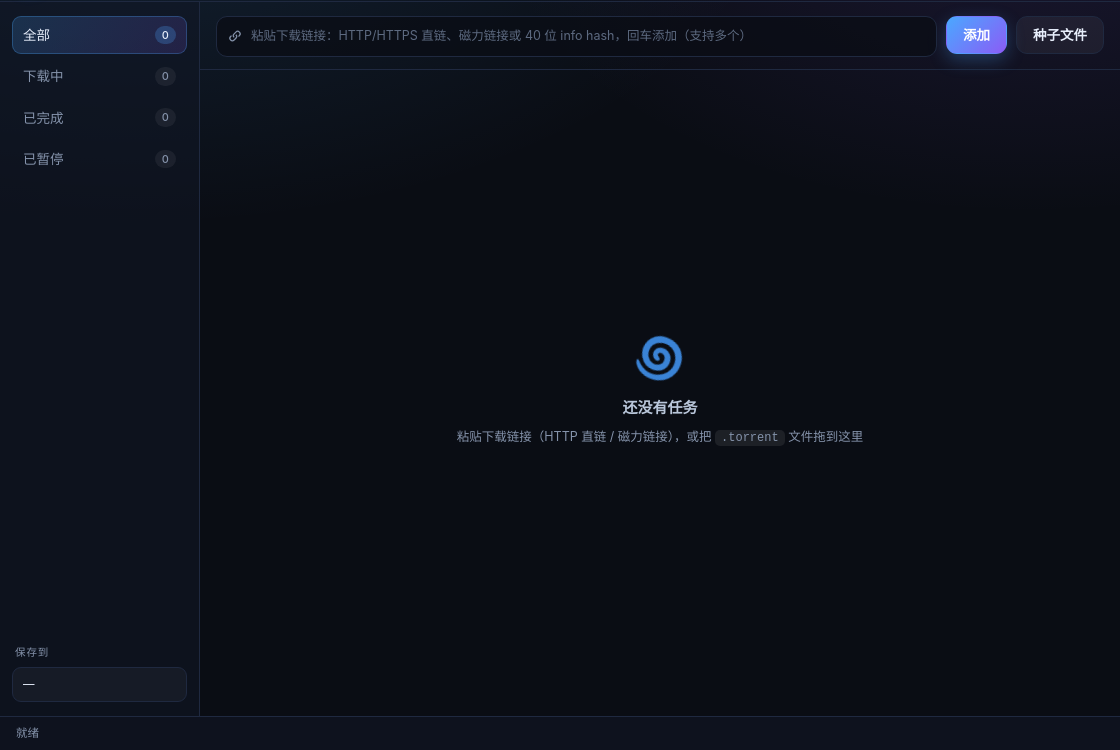
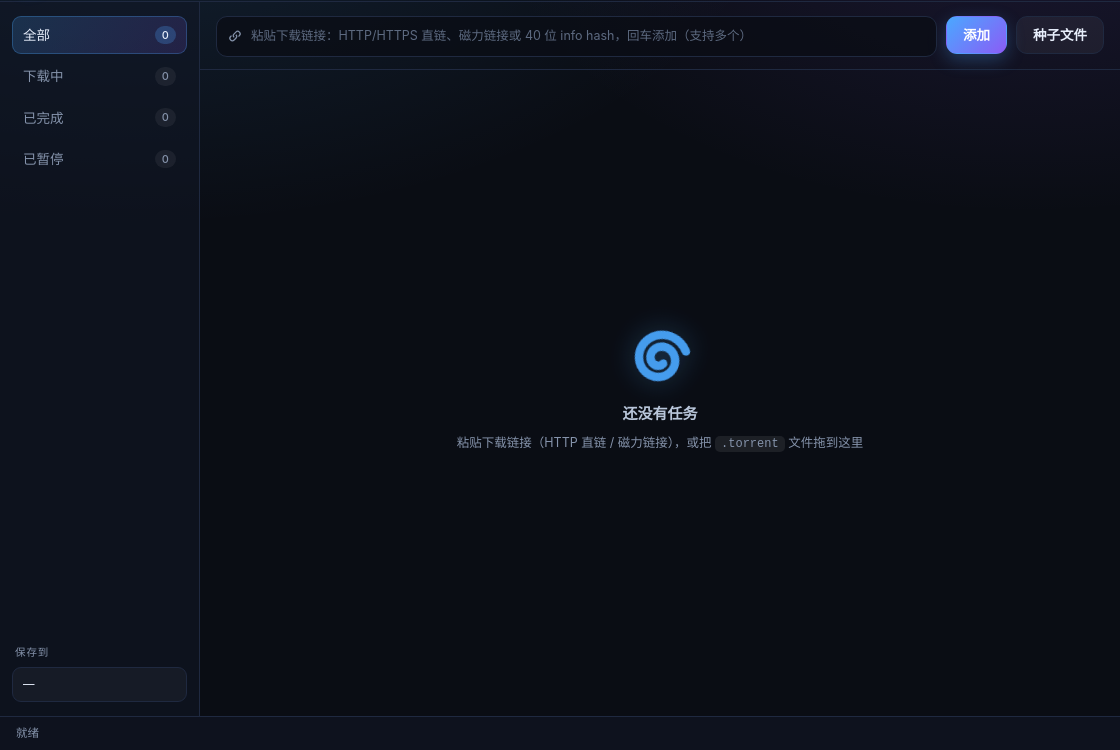
Before and after one commit to cnwutianhao/omni-down, an Electron app: page src/renderer/index.html in a window 1120 px wide. Shown: the part 50-800 px from the top of the page. Drawn offline with Linux system fonts and the light colour scheme; no server answers.

Commit message:
fix: 空状态图标改用内联 SVG，修复 Windows 字形不一致
空状态原本用 emoji 字符 🌀，字形由系统 emoji 字体决定：macOS/Linux
（Apple/Noto Color Emoji）渲染为蓝色单臂螺旋，Windows（Segoe UI
Emoji）则画成球状图案，同一处 UI 在不同平台外观不一致。

- index.html：把 🌀 字符替换为内联 SVG，64×64 单臂阿基米德螺线
  （1.8 圈），路径经 Douglas-Peucker 简化至 64 个点
- styles.css：.empty-art 由 font-size/filter 改为 SVG 描边样式
  （stroke 取主题色 var(--accent)，stroke-width 7.5），补
  transform-origin 使旋转绕中心，并新增 prefers-reduced-motion
  分支在系统开启「减少动态效果」时停止旋转

纯渲染层改动，不含任何平台判断分支，macOS/Linux 视觉等价。

```diff
--- a/src/renderer/index.html
+++ b/src/renderer/index.html
@@ -72,7 +72,20 @@
 
           <div class="list" id="list">
             <div class="empty" id="empty">
-              <div class="empty-art">🌀</div>
+              <!-- 内联 SVG 而非 emoji：emoji 字形随系统字体变化，Windows 的 Segoe UI Emoji
+                   与 macOS/Linux 的 Apple/Noto Color Emoji 画出来完全不同。
+                   单臂阿基米德螺线（1.8 圈），配合 styles.css 里 7.5 的粗描边还原 🌀 观感。 -->
+              <svg class="empty-art" viewBox="0 0 64 64" width="64" height="64" aria-hidden="true">
+                <path d="M12.58 46.11 L16.15 49.39 L20.21 51.87 L22.38 52.79 L24.73 53.50 L27.00 53.93 L29.40 54.14
+      L31.79 54.09 L34.14 53.78 L36.42 53.23 L38.61 52.44 L40.69 51.44 L42.62 50.22 L44.40 48.82 L46.08 47.16
+      L48.32 44.19 L50.00 40.80 L51.00 37.22 L51.32 33.58 L50.93 29.90 L49.86 26.42 L48.17 23.27 L45.88 20.47
+      L42.79 18.01 L39.22 16.30 L35.34 15.44 L31.46 15.51 L27.70 16.48 L24.29 18.32 L22.78 19.55 L21.44 20.94
+      L19.39 24.10 L18.64 25.97 L18.15 27.98 L17.95 30.00 L18.04 32.00 L18.41 33.93 L19.07 35.84 L19.99 37.59
+      L21.18 39.21 L22.59 40.61 L24.16 41.75 L25.92 42.64 L27.77 43.23 L29.71 43.51 L31.63 43.46 L33.47 43.11
+      L35.24 42.45 L36.98 41.40 L38.46 40.08 L39.65 38.50 L40.48 36.77 L40.96 34.91 L41.04 33.00 L40.72 31.14
+      L40.02 29.40 L38.86 27.78 L37.34 26.50 L35.59 25.68 L33.70 25.36 L31.83 25.58 L30.15 26.32 L28.80 27.53
+      L27.95 29.06" />
+              </svg>
               <h2>还没有任务</h2>
               <p>粘贴下载链接（HTTP 直链 / 磁力链接），或把 <code>.torrent</code> 文件拖到这里</p>
             </div>
--- a/src/renderer/styles.css
+++ b/src/renderer/styles.css
@@ -147,8 +147,23 @@ html[data-platform="other"] .titlebar { padding: 0 18px; }
 .list::-webkit-scrollbar-thumb:hover { background: #33415f; background-clip: content-box; }
 
 .empty { display: flex; flex-direction: column; align-items: center; justify-content: center; gap: 8px; height: 100%; color: var(--muted); text-align: center; }
-.empty-art { font-size: 40px; filter: saturate(0.7); animation: spin 9s linear infinite; }
+/* 内联 SVG 螺旋：三平台字形一致。笔画较粗以还原 🌀 的厚重感；中心留小孔 */
+.empty-art {
+  width: 72px; height: 72px;
+  fill: none;
+  stroke: var(--accent);
+  stroke-width: 7.5;
+  stroke-linecap: round;
+  stroke-linejoin: round;
+  opacity: 0.92;
+  filter: drop-shadow(0 0 14px rgba(74, 168, 255, 0.28));
+  animation: spin 9s linear infinite;
+  transform-origin: 50% 50%;
+}
 @keyframes spin { to { transform: rotate(360deg); } }
+@media (prefers-reduced-motion: reduce) {
+  .empty-art { animation: none; }
+}
 .empty h2 { font-size: 15px; font-weight: 600; color: #b9c6da; }
 .empty p { font-size: 12.5px; }
 .empty code { background: rgba(255, 255, 255, 0.08); padding: 1px 6px; border-radius: 5px; font-size: 12px; }
```
